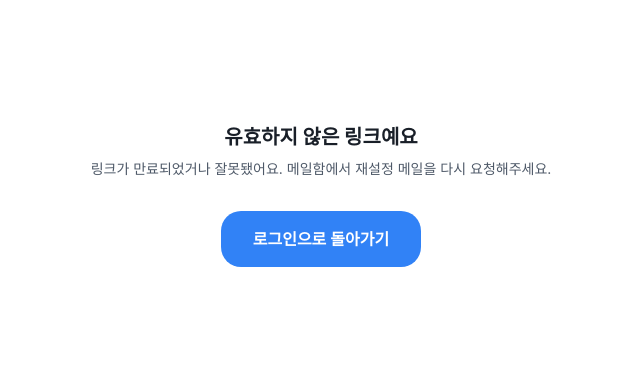
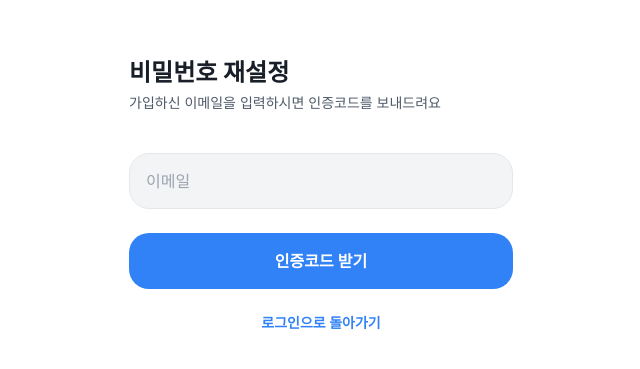
Before and after one commit to tmdgjs1274-svg/account-book_ggoong, a Next.js app in the folder frontend/: page /reset-password in a window 1280 px wide. Shown: the part 205-574 px from the top of the page, without its empty margins (319-959 px from the left). Built offline with nearby package versions, Linux system fonts and the light colour scheme; no server answers; a web font is replaced by a local one.

Commit message:
Add files via upload

```diff
--- a/frontend/app/login/page.tsx
+++ b/frontend/app/login/page.tsx
@@ -77,7 +77,8 @@ export default function LoginPage() {
             className="h-14 rounded-2xl border border-surface-border bg-surface-alt px-4 text-base outline-none focus:border-primary focus:bg-white focus:ring-2 focus:ring-primary/20"
           />
 
-          <label className="flex items-center gap-2 px-1 text-sm text-ink-500">
+          <div className="flex items-center justify-between px-1">
+            <label className="flex items-center gap-2 text-sm text-ink-500">
               <input
                 type="checkbox"
                 checked={rememberId}
@@ -86,6 +87,10 @@ export default function LoginPage() {
               />
               아이디 저장 (이 기기에서)
             </label>
+            <Link href="/reset-password" className="text-sm font-medium text-ink-300">
+              비밀번호를 잊으셨나요?
+            </Link>
+          </div>
 
           {error && <p className="text-sm text-expense">{error}</p>}
 
--- a/frontend/app/reset-password/page.tsx
+++ b/frontend/app/reset-password/page.tsx
@@ -1,51 +1,69 @@
 'use client';
 
-import { useEffect, useState, FormEvent } from 'react';
+import { useState, FormEvent } from 'react';
 import Link from 'next/link';
 import { useRouter } from 'next/navigation';
 import { supabase } from '@/lib/supabaseClient';
 
-type Status = 'checking' | 'ready' | 'invalid';
+type Step = 'request' | 'verify' | 'done';
 
-// Supabase가 보내는 "비밀번호 재설정" 메일의 링크가 도착하는 페이지예요.
-// 링크를 클릭하면 supabase-js가 URL에 담긴 토큰을 자동으로 읽어서 임시 세션을 만들고
-// 'PASSWORD_RECOVERY' 이벤트를 보내주는데, 그걸 받은 다음에야 새 비밀번호를 설정할 수 있어요.
+// 비밀번호를 잊었을 때, 이메일로 받은 6자리 인증코드를 입력해서 새 비밀번호를 설정하는 화면이에요.
+//
+// (기존엔 "링크 클릭" 방식이었는데, 일부 메일 서비스(네이버 메일 등)가 메일 안의 링크를
+// 보안 검사 목적으로 자동으로 미리 방문해버려서, 정작 사용자가 클릭했을 땐 이미 링크가
+// 소진되어 "만료된 링크" 에러가 나는 문제가 있었어요. 코드를 직접 입력하는 방식은 이런
+// 자동 스캔의 영향을 받지 않아서 안전해요.)
 export default function ResetPasswordPage() {
-  const [status, setStatus] = useState<Status>('checking');
+  const [step, setStep] = useState<Step>('request');
+  const [email, setEmail] = useState('');
+  const [code, setCode] = useState('');
   const [password, setPassword] = useState('');
   const [confirm, setConfirm] = useState('');
   const [error, setError] = useState<string | null>(null);
-  const [saving, setSaving] = useState(false);
-  const [done, setDone] = useState(false);
+  const [info, setInfo] = useState<string | null>(null);
+  const [loading, setLoading] = useState(false);
   const router = useRouter();
 
-  useEffect(() => {
-    const {
-      data: { subscription },
-    } = supabase.auth.onAuthStateChange((event) => {
-      if (event === 'PASSWORD_RECOVERY') setStatus('ready');
-    });
+  const handleRequestCode = async (e: FormEvent) => {
+    e.preventDefault();
+    setError(null);
+    setInfo(null);
+    if (!email.trim()) {
+      setError('이메일을 입력해주세요.');
+      return;
+    }
+    setLoading(true);
+    const { error: reqError } = await supabase.auth.resetPasswordForEmail(email.trim());
+    setLoading(false);
+    if (reqError) {
+      setError('인증코드 발송에 실패했어요. 이메일을 확인해주세요.');
+      return;
+    }
+    setInfo('인증코드를 보냈어요. 메일함을 확인해주세요.');
+    setStep('verify');
+  };
 
-    // 이미 이 탭에서 세션이 잡혀있는 경우(새로고침 등)도 한 번 더 확인해요.
-    supabase.auth.getSession().then(({ data }) => {
-      if (data.session) setStatus('ready');
-    });
+  const handleResend = async () => {
+    setError(null);
+    setInfo(null);
+    setLoading(true);
+    const { error: reqError } = await supabase.auth.resetPasswordForEmail(email.trim());
+    setLoading(false);
+    if (reqError) {
+      setError('인증코드 재발송에 실패했어요.');
+      return;
+    }
+    setInfo('인증코드를 다시 보냈어요.');
+  };
 
-    // 링크가 없거나 만료된 경우, 이벤트가 영영 안 올 수 있어서 잠시 기다렸다가 안내 문구로 전환해요.
-    const timer = setTimeout(() => {
-      setStatus((s) => (s === 'checking' ? 'invalid' : s));
-    }, 2500);
-
-    return () => {
-      subscription.unsubscribe();
-      clearTimeout(timer);
-    };
-  }, []);
-
-  const handleSubmit = async (e: FormEvent) => {
+  const handleVerify = async (e: FormEvent) => {
     e.preventDefault();
     setError(null);
 
+    if (!code.trim()) {
+      setError('인증코드를 입력해주세요.');
+      return;
+    }
     if (password.length < 6) {
       setError('비밀번호는 6자 이상이어야 해요.');
       return;
@@ -55,21 +73,33 @@ export default function ResetPasswordPage() {
       return;
     }
 
-    setSaving(true);
-    const { error: updateError } = await supabase.auth.updateUser({ password });
-    setSaving(false);
+    setLoading(true);
+    const { error: verifyError } = await supabase.auth.verifyOtp({
+      email: email.trim(),
+      token: code.trim(),
+      type: 'recovery',
+    });
 
-    if (updateError) {
-      setError('비밀번호를 변경하지 못했어요. 링크가 만료되었을 수 있어요.');
+    if (verifyError) {
+      setLoading(false);
+      setError('인증코드가 올바르지 않거나 만료됐어요. 코드를 다시 받아주세요.');
       return;
     }
 
-    setDone(true);
+    const { error: updateError } = await supabase.auth.updateUser({ password });
+    setLoading(false);
+
+    if (updateError) {
+      setError('비밀번호를 변경하지 못했어요. 다시 시도해주세요.');
+      return;
+    }
+
+    setStep('done');
     await supabase.auth.signOut();
     setTimeout(() => router.replace('/login'), 1500);
   };
 
-  if (done) {
+  if (step === 'done') {
     return (
       <div className="flex min-h-screen flex-col items-center justify-center bg-white px-6 text-center">
         <h1 className="mb-2 text-xl font-bold text-ink-900">비밀번호가 변경됐어요</h1>
@@ -78,25 +108,42 @@ export default function ResetPasswordPage() {
     );
   }
 
-  if (status !== 'ready') {
+  if (step === 'request') {
     return (
-      <div className="flex min-h-screen flex-col items-center justify-center bg-white px-6 text-center">
-        {status === 'checking' ? (
-          <div className="h-8 w-8 animate-spin rounded-full border-4 border-primary/20 border-t-primary" />
-        ) : (
-          <>
-            <h1 className="mb-2 text-xl font-bold text-ink-900">유효하지 않은 링크예요</h1>
-            <p className="mb-8 text-sm text-ink-500">
-              링크가 만료되었거나 잘못됐어요. 메일함에서 재설정 메일을 다시 요청해주세요.
-            </p>
-            <Link
-              href="/login"
-              className="h-14 rounded-2xl bg-primary px-8 py-4 text-base font-semibold text-white"
+      <div className="flex min-h-screen flex-col items-center justify-center bg-white px-6">
+        <div className="w-full max-w-sm">
+          <h1 className="mb-1 text-2xl font-bold text-ink-900">비밀번호 재설정</h1>
+          <p className="mb-10 text-sm text-ink-500">
+            가입하신 이메일을 입력하시면 인증코드를 보내드려요
+          </p>
+
+          <form onSubmit={handleRequestCode} className="flex flex-col gap-3">
+            <input
+              type="email"
+              required
+              placeholder="이메일"
+              value={email}
+              onChange={(e) => setEmail(e.target.value)}
+              className="h-14 rounded-2xl border border-surface-border bg-surface-alt px-4 text-base outline-none focus:border-primary focus:bg-white focus:ring-2 focus:ring-primary/20"
+            />
+
+            {error && <p className="text-sm text-expense">{error}</p>}
+
+            <button
+              type="submit"
+              disabled={loading}
+              className="mt-3 h-14 rounded-2xl bg-primary text-base font-semibold text-white transition active:scale-[0.98] disabled:opacity-50"
             >
+              {loading ? '발송 중...' : '인증코드 받기'}
+            </button>
+          </form>
+
+          <p className="mt-6 text-center text-sm text-ink-500">
+            <Link href="/login" className="font-semibold text-primary">
               로그인으로 돌아가기
             </Link>
-          </>
-        )}
+          </p>
+        </div>
       </div>
     );
   }
@@ -104,17 +151,29 @@ export default function ResetPasswordPage() {
   return (
     <div className="flex min-h-screen flex-col items-center justify-center bg-white px-6">
       <div className="w-full max-w-sm">
-        <h1 className="mb-1 text-2xl font-bold text-ink-900">비밀번호 재설정</h1>
-        <p className="mb-10 text-sm text-ink-500">새로 사용할 비밀번호를 입력해주세요</p>
+        <h1 className="mb-1 text-2xl font-bold text-ink-900">인증코드 확인</h1>
+        <p className="mb-10 text-sm text-ink-500">
+          {email}로 보낸 6자리 인증코드와 새 비밀번호를 입력해주세요
+        </p>
 
-        <form onSubmit={handleSubmit} className="flex flex-col gap-3">
+        <form onSubmit={handleVerify} className="flex flex-col gap-3">
+          <input
+            type="text"
+            inputMode="numeric"
+            required
+            placeholder="인증코드 6자리"
+            value={code}
+            onChange={(e) => setCode(e.target.value.replace(/[^0-9]/g, ''))}
+            maxLength={6}
+            className="h-14 rounded-2xl border border-surface-border bg-surface-alt px-4 text-center text-lg font-bold tracking-[0.3em] outline-none focus:border-primary focus:bg-white focus:ring-2 focus:ring-primary/20"
+          />
           <input
             type="password"
             required
             placeholder="새 비밀번호 (6자 이상)"
             value={password}
             onChange={(e) => setPassword(e.target.value)}
-            className="h-14 rounded-2xl border border-surface-border bg-white px-4 text-base outline-none focus:border-primary focus:ring-2 focus:ring-primary/20"
+            className="h-14 rounded-2xl border border-surface-border bg-surface-alt px-4 text-base outline-none focus:border-primary focus:bg-white focus:ring-2 focus:ring-primary/20"
           />
           <input
             type="password"
@@ -122,19 +181,40 @@ export default function ResetPasswordPage() {
             placeholder="새 비밀번호 확인"
             value={confirm}
             onChange={(e) => setConfirm(e.target.value)}
-            className="h-14 rounded-2xl border border-surface-border bg-white px-4 text-base outline-none focus:border-primary focus:ring-2 focus:ring-primary/20"
+            className="h-14 rounded-2xl border border-surface-border bg-surface-alt px-4 text-base outline-none focus:border-primary focus:bg-white focus:ring-2 focus:ring-primary/20"
           />
 
+          {info && <p className="text-sm text-income">{info}</p>}
           {error && <p className="text-sm text-expense">{error}</p>}
 
           <button
             type="submit"
-            disabled={saving}
+            disabled={loading}
             className="mt-3 h-14 rounded-2xl bg-primary text-base font-semibold text-white transition active:scale-[0.98] disabled:opacity-50"
           >
-            {saving ? '변경 중...' : '비밀번호 변경'}
+            {loading ? '변경 중...' : '비밀번호 변경'}
           </button>
         </form>
+
+        <div className="mt-6 flex items-center justify-center gap-4 text-sm">
+          <button onClick={handleResend} disabled={loading} className="font-semibold text-primary">
+            코드 다시 받기
+          </button>
+          <span className="text-ink-300">·</span>
+          <button
+            onClick={() => {
+              setStep('request');
+              setCode('');
+              setPassword('');
+              setConfirm('');
+              setError(null);
+              setInfo(null);
+            }}
+            className="font-medium text-ink-500"
+          >
+            이메일 다시 입력
+          </button>
+        </div>
       </div>
     </div>
   );
```
Lines whose indentation alone changed are shown as unchanged.
